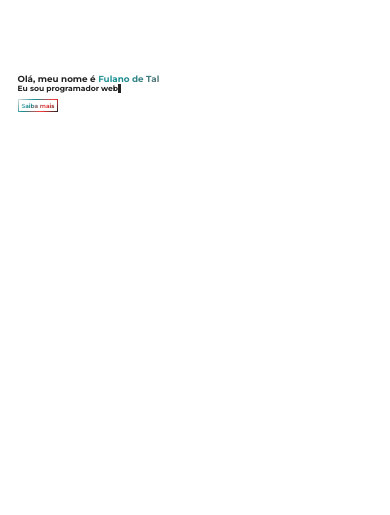
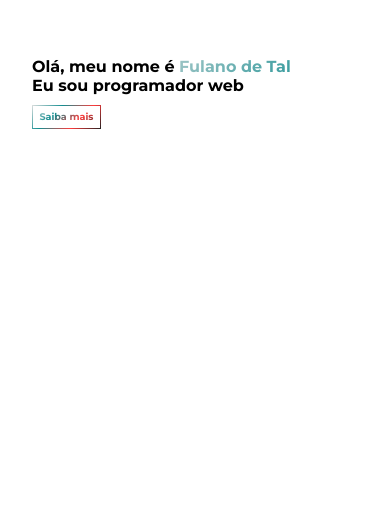
Before and after one commit to guvarallo/selfolio, a React (Create React App) app: page / in a window 390 px wide. Shown: the part 329-844 px from the top of the page. Built offline with nearby package versions, Linux system fonts and the light colour scheme.

Commit message:
added responsive layout in main component

```diff
--- a/src/components/Main/styles.ts
+++ b/src/components/Main/styles.ts
@@ -10,12 +10,14 @@ export const Outdoor = styled.section`
   justify-content: center;
   align-items: flex-start;
   background: #fff;
+  font-size: 4.8rem;
   font-weight: bold;
   z-index: -1;
 
   h1 {
     white-space: nowrap;
     max-width: fit-content;
+    font-size: 4.8rem;
     font-weight: bold;
   }
 
@@ -47,7 +49,6 @@ export const Outdoor = styled.section`
 
   .text-typing {
     overflow: hidden;
-    font-size: 1.3em;
     white-space: nowrap;
     max-width: fit-content;
     border-right: 0.5em solid black;
@@ -72,4 +73,39 @@ export const Outdoor = styled.section`
       border-color: ${colors.first};
     }
   }
+
+  /* Responsive layouts */
+
+  @media (max-width: 1800px) {
+    font-size: 3rem !important;
+
+    h1 {
+      font-size: 3rem !important;
+    }
+  }
+
+  @media (max-width: 1200px) {
+    font-size: 2rem !important;
+
+    h1 {
+      font-size: 2rem !important;
+    }
+  }
+
+  @media (max-width: 800px) {
+    font-size: 1.5rem !important;
+
+    h1 {
+      font-size: 1.5rem !important;
+    }
+  }
+
+  @media (max-width: 600px) {
+    margin-left: 2em;
+    font-size: 1rem !important;
+
+    h1 {
+      font-size: 1rem !important;
+    }
+  }
 `;
--- a/src/styles/cta.ts
+++ b/src/styles/cta.ts
@@ -5,7 +5,8 @@ export const Cta = styled.a`
   display: inline-block;
   position: relative;
   margin-top: 1em;
-  padding: 0.5rem;
+  padding: 2rem;
+  font-size: 2.5rem;
   font-weight: bold;
   line-height: 1;
   z-index: 1;
@@ -58,4 +59,26 @@ export const Cta = styled.a`
       width: 100%;
     }
   }
+
+  /* Responsive layouts */
+
+  @media (max-width: 1800px) {
+    font-size: 1.7rem;
+    padding: 1.2rem;
+  }
+
+  @media (max-width: 1200px) {
+    font-size: 1.2rem;
+    padding: 0.7rem;
+  }
+
+  @media (max-width: 800px) {
+    font-size: 0.9rem;
+    padding: 0.5rem;
+  }
+
+  @media (max-width: 600px) {
+    font-size: 0.6rem;
+    padding: 0.4rem;
+  }
 `;
--- a/src/styles/global.ts
+++ b/src/styles/global.ts
@@ -7,12 +7,9 @@ export default createGlobalStyle`
     padding: 0;
     outline: 0;
     box-sizing: border-box;
-  }
-
-  html {
     font-family: 'Montserrat', sans-serif;
-    font-size: 1.5vw;
-    color: ${colors.first};
+    /* font-size: 62.5%;
+    color: ${colors.first}; */
   }
 
   body {
```
